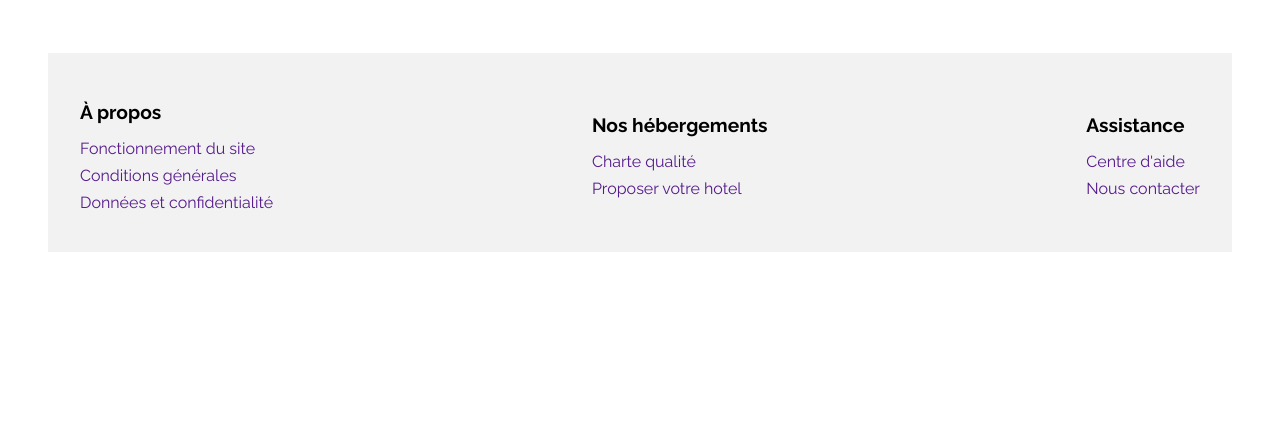
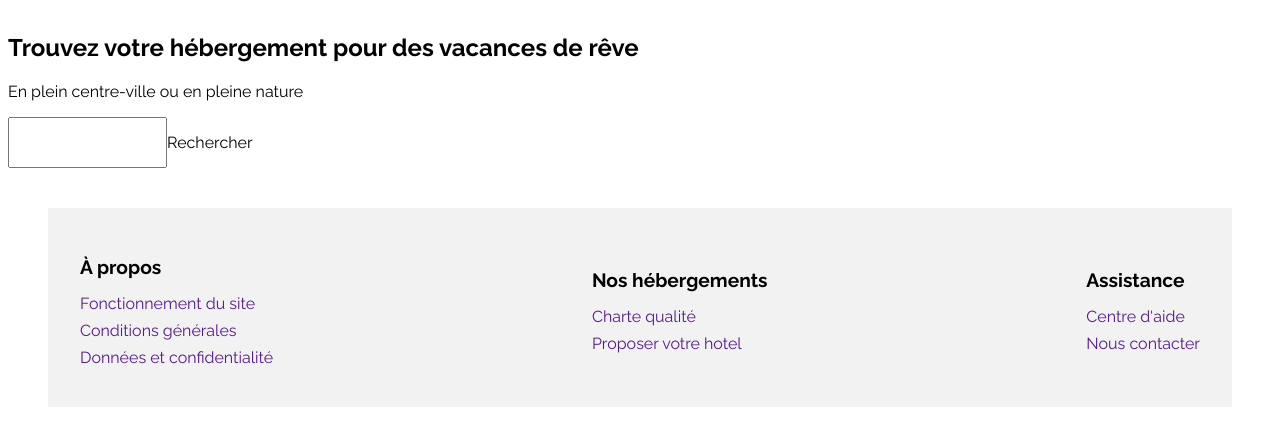
Before and after one commit to Steviggio/Booki, a plain HTML site: page index.html in a window 1280 px wide. Shown: the part 91-536 px from the top of the page. Drawn offline with Linux system fonts and the light colour scheme.

Commit message:
Trying to implement the first section search bar

```diff
--- a/index.html
+++ b/index.html
@@ -18,9 +18,24 @@
             </div>
         </nav>
     </header>
+
     <main>
+        <section class="first-section">
+            <div>
+                <h2>Trouvez votre hébergement pour des vacances de rêve</h2>
+                <p>En plein centre-ville ou en pleine nature</p>
+                <article class="search-bar">
+                    <img src="" alt="">
+                    <input type="text">
+                    <p>Rechercher</p>
+                </article>
+            </div>
+        </section>
+        <section></section>
+        <section></section>
+        <section></section>
+    </main>
 
-    </main>
     <footer>
         <div class="list one">
             <h2>À propos</h2>
--- a/style.css
+++ b/style.css
@@ -45,3 +45,8 @@ footer {
 .list h2 {
     font-size: 1.2em;
 }
+
+.search-bar {
+    display: flex;
+    flex-direction: row;
+}
```
